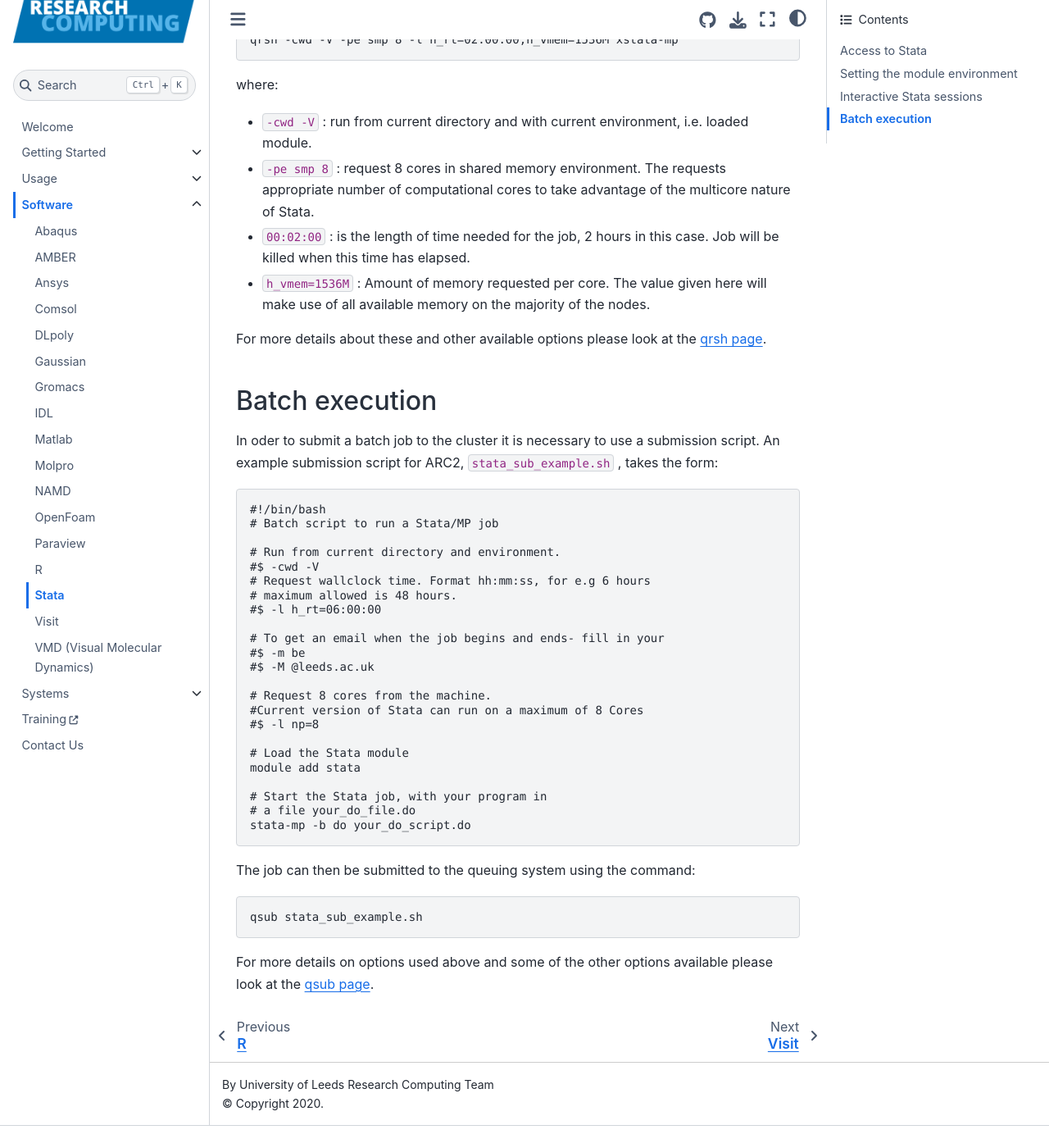
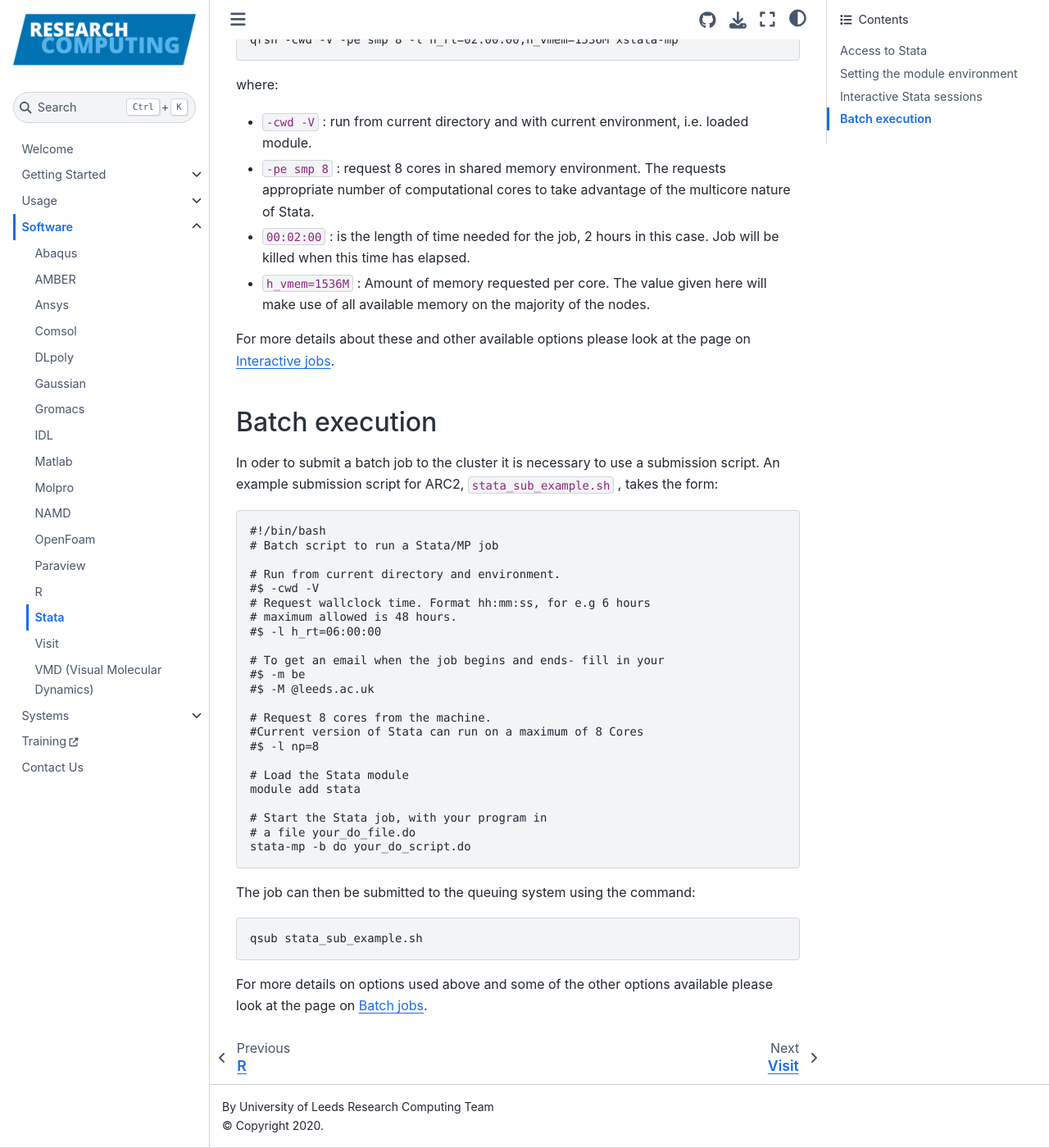
Before and after one commit to foqueiroz/arcdocs.github.io, a Jupyter Book: the page built from book/software/stata.md, in a window 1280 px wide and 1400 px high, scrolled down 1580 px. Shown: the whole window at 82% size. Built offline with Jupyter Book 1.0.4 settings and Sphinx 7.4.7 and the Sphinx Book theme 1.1.4, drawn with Linux system fonts in a browser that asks for light colours; before the commit the page ends 2953 px from its top, so only the background shows below that.

Commit message:
Correct broken links in Stata page

```diff
--- a/book/software/stata.md
+++ b/book/software/stata.md
@@ -72,8 +72,7 @@
     all available memory on the majority of the nodes.
 
 For more details about these and other available options please look at
-the [qrsh
-page](https://arc.leeds.ac.uk/using-the-systems/why-have-a-scheduler/advanced-sge-running-interactive-jobs-using-qrsh/).
+the page on [Interactive jobs](../usage/interactive).
 
 ## Batch execution
 
@@ -111,5 +110,4 @@
     qsub stata_sub_example.sh
 
 For more details on options used above and some of the other options
-available please look at the [qsub
-page](https://arc.leeds.ac.uk/using-the-systems/why-have-a-scheduler/qsub-qrsh-usage/).
+available please look at the page on [Batch jobs](../usage/batchjob).
```
